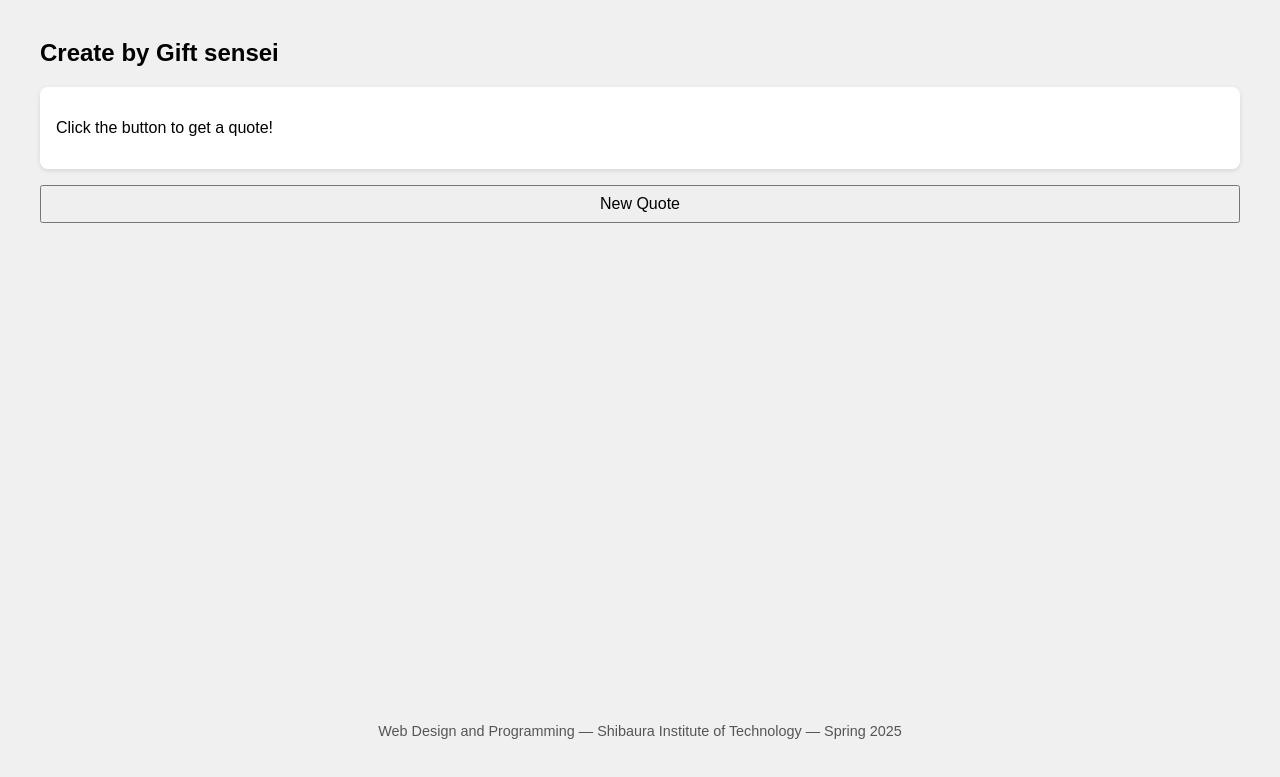
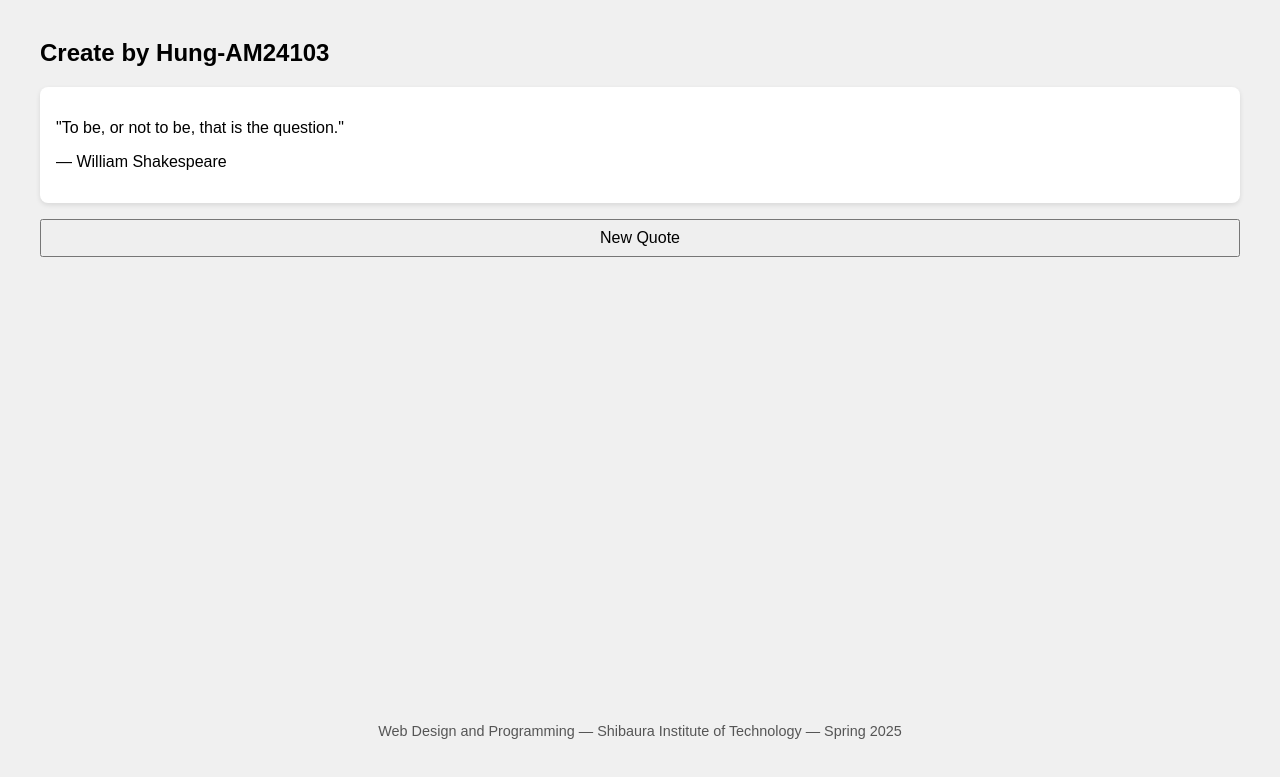
Before and after one commit to AM24103-PHAM-GIA-HUNG/wdpweek5homework, a plain HTML site: page Part1/index.html in a window 1280 px wide. Shown: the part 101-878 px from the top of the page. Drawn offline with Linux system fonts and the light colour scheme.

Commit message:
index.html

```diff
--- a/Part1/index.html
+++ b/Part1/index.html
@@ -40,7 +40,7 @@
 <body>
 
   <h1>Quote generator homework</h1>
-  <h2>Create by Gift sensei </h2> <!-- Change XXXX to your name and student ID-->
+  <h2>Create by Hung-AM24103 </h2> <!-- Change XXXX to your name and student ID-->
 
   <div id="quoteBox">
     <p id="quote">Click the button to get a quote!</p>
@@ -54,16 +54,34 @@
   </footer>
 
   <script>
-    const quoteText = document.getElementById("quote");
-    const authorText = document.getElementById("author");
-    const newQuoteBtn = document.getElementById("newQuoteBtn");
+  const quoteText = document.getElementById("quote");
+  const authorText = document.getElementById("author");
+  const newQuoteBtn = document.getElementById("newQuoteBtn");
 
-    function getQuote() {
+  let quotes = [];
 
+  async function loadQuotes() {
+    try {
+      const response = await fetch('quotes.json');
+      quotes = await response.json();
+      getQuote(); // Show a quote after loading
+    } catch (error) {
+      quoteText.textContent = "Failed to load quotes.";
+      console.error("Error loading quotes.json:", error);
     }
-    newQuoteBtn.addEventListener("click", getQuote);
-    getQuote(); // Load a quote on page load
-  </script>
+  }
+
+  function getQuote() {
+    if (quotes.length === 0) return;
+    const randomIndex = Math.floor(Math.random() * quotes.length);
+    const randomQuote = quotes[randomIndex];
+    quoteText.textContent = `"${randomQuote.q}"`;
+    authorText.textContent = `— ${randomQuote.a}`;
+  }
+
+  newQuoteBtn.addEventListener("click", getQuote);
+  loadQuotes();
+</script>
 
 </body>
 
```
